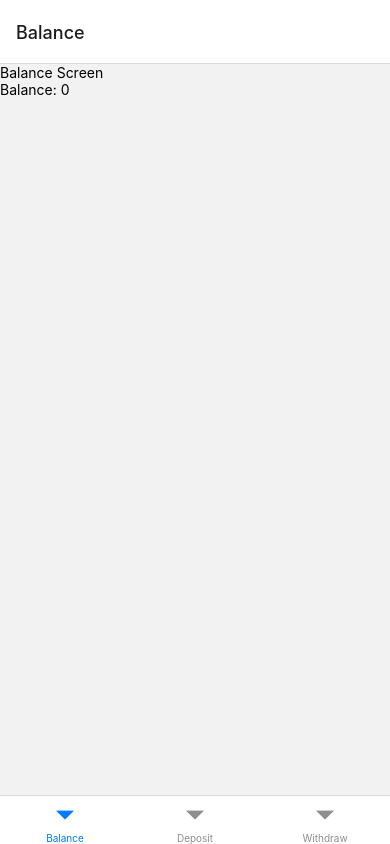
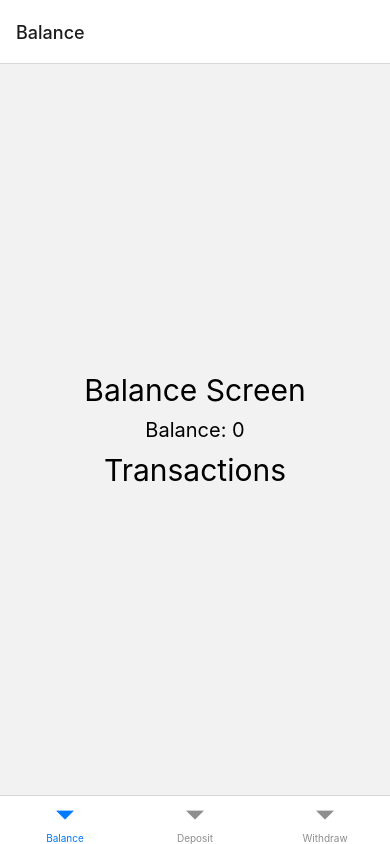
Before and after one commit to Davod0/Redux-core-Expo-React-native-Bank-application, a React Native app: screen /Balance in a window 390 px wide. Built offline with nearby package versions, Linux system fonts and the light colour scheme.

Commit message:
Add transaction to our state

```diff
--- a/Screens/BalanceScreen.tsx
+++ b/Screens/BalanceScreen.tsx
@@ -2,11 +2,24 @@ import { Text, View } from "react-native";
 import { useAppSelector } from "../hooks";
 
 export function BalanceScreen() {
-  const balance = useAppSelector((state) => state.balance);
+  const state = useAppSelector((state) => state);
+  let transactionNumber = 0;
   return (
-    <View>
-      <Text>Balance Screen</Text>
-      <Text>Balance: {balance}</Text>
+    <View
+      style={{
+        flex: 1,
+        alignItems: "center",
+        justifyContent: "center",
+      }}
+    >
+      <Text style={{ fontSize: 30, padding: 10 }}>Balance Screen</Text>
+      <Text style={{ fontSize: 20 }}>Balance: {state.balance}</Text>
+      <Text style={{ fontSize: 30, padding: 10 }}>Transactions</Text>
+      {state.transactions.map((Transaction, index) => (
+        <Text style={{ fontSize: 20 }} key={index}>
+          Transaction {(transactionNumber += 1)}: {Transaction} kr
+        </Text>
+      ))}
     </View>
   );
 }
--- a/Store/reducer.ts
+++ b/Store/reducer.ts
@@ -14,19 +14,24 @@ type KnownAction = DepositAction | WithdrawAction;
 // DEFINE STATE
 type BankState = {
     balance: number;
-}
+    transactions: number[];
+};
 
 const initialState = {
     balance: 0,
-}
+    transactions: [],
+};
 
 // DEFINE REDUCER
-export function bankReducer(state: BankState = initialState, action: KnownAction) {
+export function bankReducer(
+    state: BankState = initialState,
+    action: KnownAction
+): BankState {
     switch (action.type) {
         case "DEPOSIT":
-            return { balance: state.balance + action.payload };
+            return { ...state, balance: state.balance + action.payload, transactions: [...state.transactions, action.payload] };
         case "WITHDRAW":
-            return { balance: state.balance + action.payload };
+            return { ...state, balance: state.balance + action.payload, transactions: [...state.transactions, -action.payload] };
         default:
             return state;
     }
```
